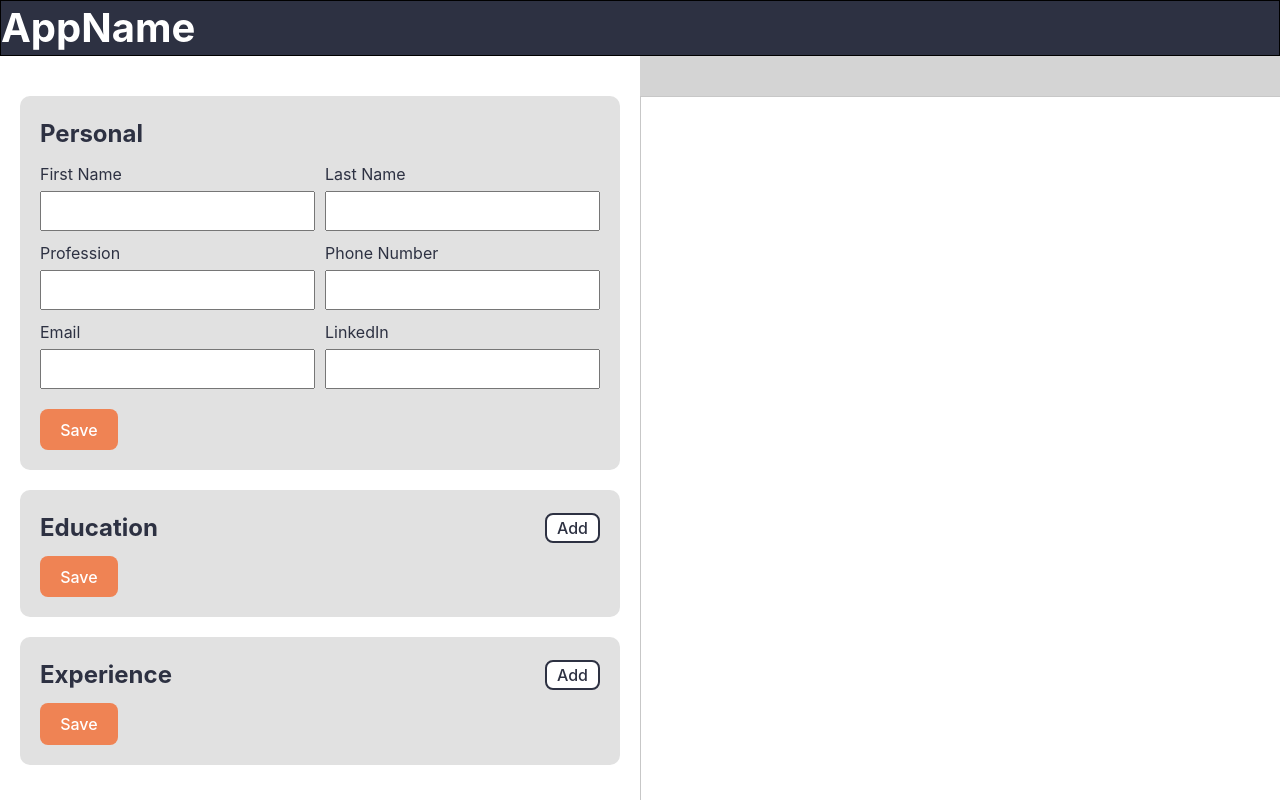
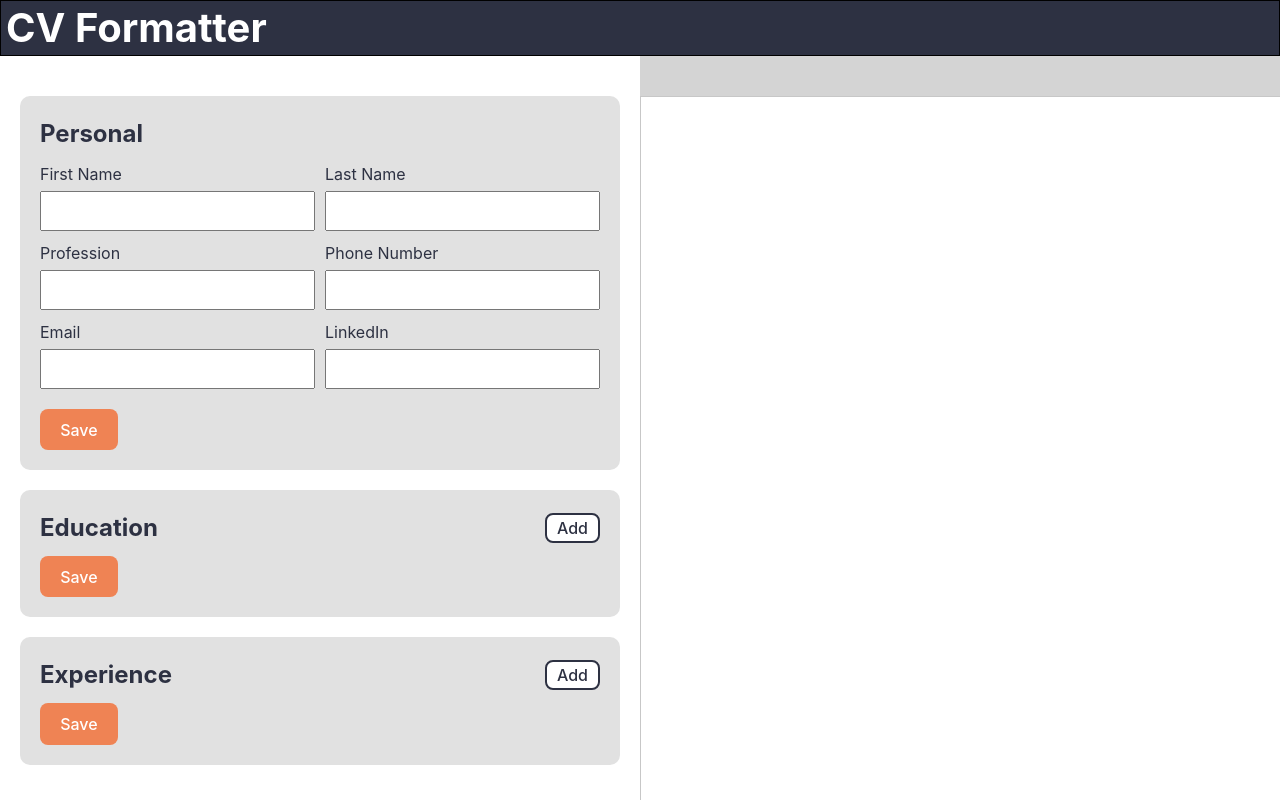
Before and after one commit to ishmyles/cv-application, a React (Vite) app: page / in a window 1280 px wide. Built offline with nearby package versions, Linux system fonts and the light colour scheme.

Commit message:
feat: updated app name
updated app logo from AppName to CV Formatter.

also added padding to the app logo

```diff
--- a/src/components/Header.css
+++ b/src/components/Header.css
@@ -3,7 +3,7 @@ h1 {
     color: #fff;
     border: 1px solid black;
 
-    padding: 5px 0 5px 0;
+    padding: 5px 0 5px 5px;
     margin: 0;
 
     font-size: 2.5em;
--- a/src/components/Header.jsx
+++ b/src/components/Header.jsx
@@ -3,7 +3,7 @@ import "./Header.css"
 export default function Header() {
     return (
     <header>
-        <h1>AppName</h1>
+        <h1>CV Formatter</h1>
     </header>
     );
 }
```
